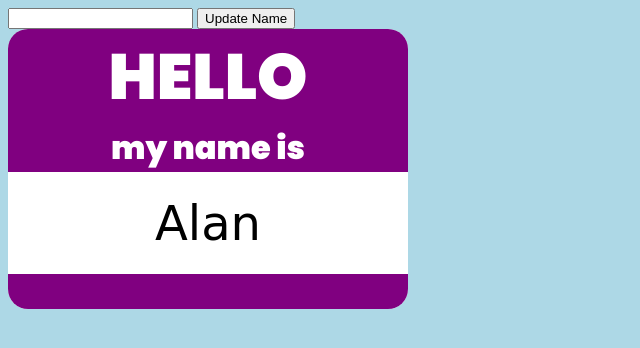
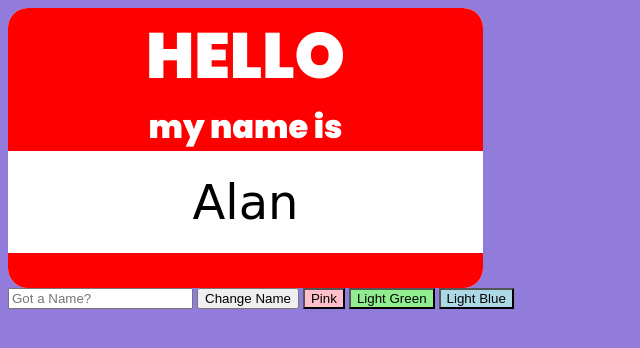
Before and after one commit to satyadvaya/lab02a-name-tag-june, a plain HTML site: page index.html in a window 1280 px wide. Shown: the whole page, without its empty margins (0-640 px from the left). Drawn offline with Linux system fonts and the light colour scheme.

Commit message:
committing to submit

```diff
--- a/index.html
+++ b/index.html
@@ -12,16 +12,23 @@
 </head>
 <body>
     <main>
-        <input type="text" name="name" id="name-input"/>
-        <button id="submit">Update Name</button>
-        <div id="name-tag" class="name-tag">
-            <section id="top-section" class="top-section">
+        <div id="name-tag" class="nametag">
+            <section id="top-section" class="top">
                 <h1>Hello</h1>
                 <h2>my name is</h2>
             </section>
-            <section id="name-section" class="middle-section">Alan</section>
-            <section id="bottom-section" class="bottom-section"></section>
+            <section id="name-section" class="name">Alan</section>
+            <section id="bottom-section" class="bottom"></section>
         </div>
+
+        <input type="text" id="name-input" placeholder="Got a Name?"/>
+        <button id="name-button">Change Name</button>
+
+        <button id="pink-button">Pink</button>
+        <button id="lightgreen-button">Light Green</button>
+        <button id="lightblue-button">Light Blue</button>
+
+
     </main>
     <script type="module" src="index.js"></script>
 </body>
--- a/index.js
+++ b/index.js
@@ -1,47 +1,28 @@
-console.log("hello world!")
+const nameSection = document.getElementById('name-section');
+const nameInput = document.getElementById('name-input');
+const nameButton = document.getElementById('name-button');
 
-const nameTag = document.getElementById('name-tag');
-console.log(nameTag)
-
-const nameSection = document.getElementById('name-section');
-nameSection.addEventListener('click', () => {
-    console.log("i am clicking this thing")
-    console.log(Math.random());
-    nameSection.innerText = "Benny";
-})
-
-const nameInput = document.getElementById('name-input');
-// nameInput.addEventListener('input', (event) => {
-//     console.log(event.target.value);
-//     nameSection.innerText = event.target.value;
-// })
-
-const submitButton = document.getElementById('submit');
-submitButton.addEventListener('click', (e) => {
-    nameSection.innerText = nameInput.value;
-})
+nameButton.addEventListener('click', () => {
+    nameSection.textContent = nameInput.value;
+});
 
 const topSection = document.getElementById('top-section');
-topSection.style.backgroundColor = "purple";
+const bottomSection = document.getElementById('bottom-section');
+const pinkButton = document.getElementById('pink-button');
+const lightgreenButton = document.getElementById('lightgreen-button');
+const lightblueButton = document.getElementById('lightblue-button');
 
-const bottomSection = document.getElementById('bottom-section');
-bottomSection.style.backgroundColor = "purple";
+pinkButton.addEventListener('click', () => {
+    topSection.style.background = "pink";
+    bottomSection.style.background = "pink";
+});
 
-function shout(word) {
-    console.log(word.toUpperCase());
-}
-shout('ohboy');
+lightgreenButton.addEventListener('click', () => {
+    topSection.style.background = "lightgreen";
+    bottomSection.style.background = "lightgreen";
+});
 
-// same as below ...
-
-const shoutAgain = function(word) {
-    console.log(word.toUpperCase());
-}
-shoutAgain('here we go again')
-
-// same as below ...
-
-// const shoutAgain = function(word) {
-//     console.log(word.toUpperCase());
-// }
-// shoutAgain('here we go again')
+lightblueButton.addEventListener('click', () => {
+    topSection.style.background = "lightblue";
+    bottomSection.style.background = "lightblue";
+});
--- a/style.css
+++ b/style.css
@@ -3,12 +3,12 @@
 }
 
 body {
-    background-color: lightblue;
+    background-color: rgb(145, 124, 220);
 }
 
-.name-tag {
+.nametag {
     height: 280px;
-    width: 400px;
+    width: 475px;
     display: flex;
     flex-direction: column;
     justify-content: space-between;
@@ -17,23 +17,23 @@ body {
     background-color: white;
 }
 
-.top-section,
-.bottom-section {
+.top,
+.bottom {
     background-color: red;
     width: 100%;
 }
 
-.top-section {
+.top {
     border-radius: var(--main-border-radius) var(--main-border-radius) 0px 0px;
 }
 
-.middle-section {
+.name {
     font-family: cursive;
     font-size: 3rem;
     background-color: white;
 }
 
-.bottom-section {
+.bottom {
     height: 35px;
     border-radius: 0px 0px var(--main-border-radius) var(--main-border-radius);
 }
@@ -56,3 +56,15 @@ h2 {
     font-size: 2rem;
     font-weight: lighter;
 }
+
+#pink-button {
+    background-color: pink;
+}
+
+#lightgreen-button {
+    background-color: lightgreen;
+}
+
+#lightblue-button {
+    background-color: lightblue;
+}
```
